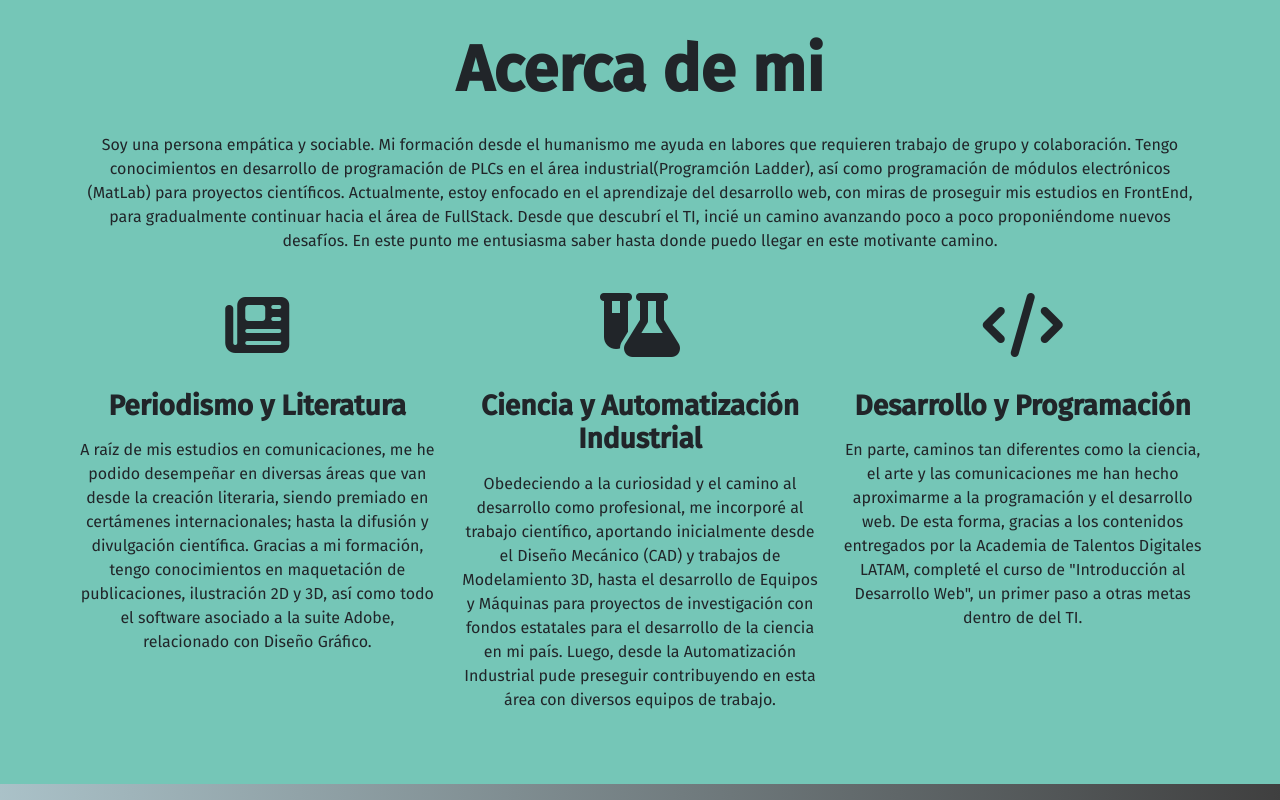
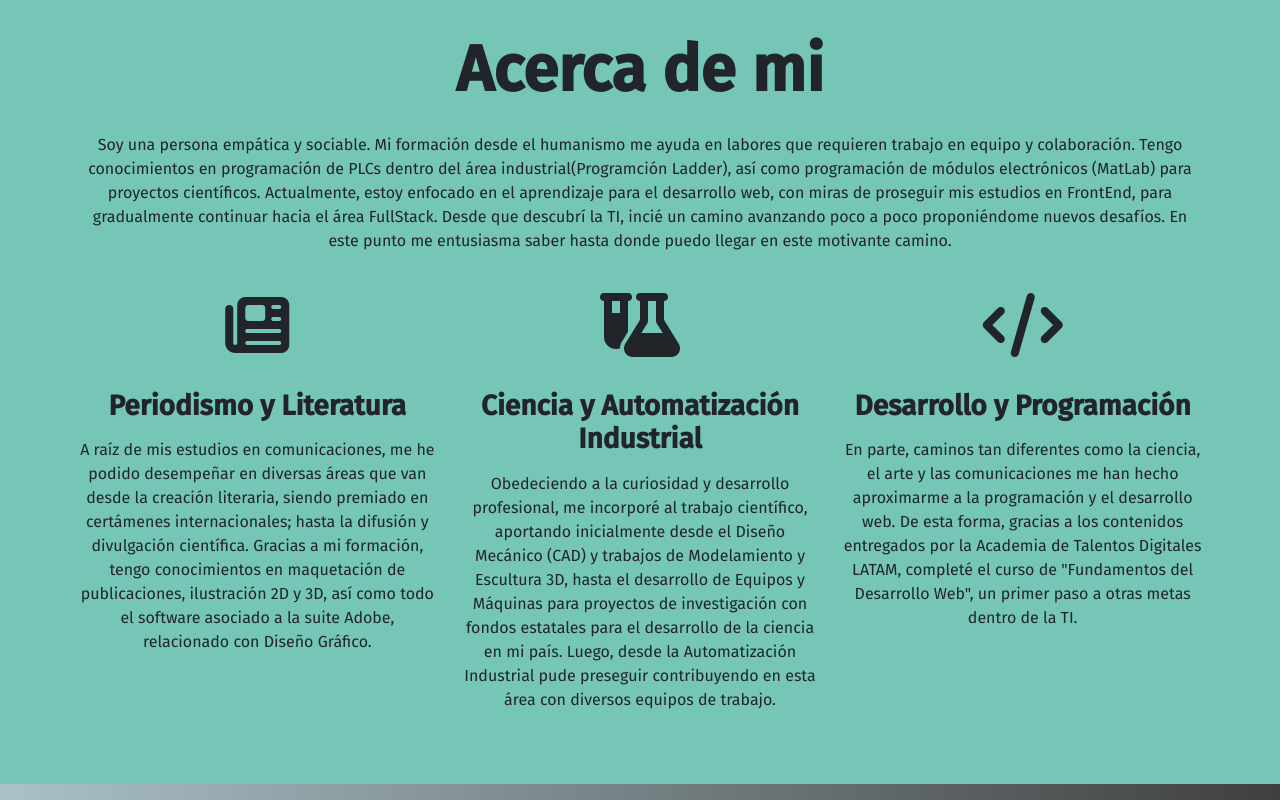
Before and after one commit to BalwantSight/BalwantSight.github.io, a plain HTML site: page index.html in a window 1280 px wide. Shown: the part 900-1700 px from the top of the page. Drawn offline with nearby package versions, Linux system fonts and the light colour scheme; grey boxes are pictures that could not be loaded.

Commit message:
Update index.html
Correción de errores tipográficos

```diff
--- a/index.html
+++ b/index.html
@@ -86,14 +86,14 @@
         <p class="my-4">
             Soy una persona empática y sociable. Mi formación desde el humanismo me ayuda en labores que
             requieren
-            trabajo de grupo y colaboración. Tengo conocimientos en desarrollo de programación de PLCs en el
+            trabajo en equipo y colaboración. Tengo conocimientos en programación de PLCs dentro del
             área
             industrial(Programción Ladder), así como programación de módulos electrónicos (MatLab) para proyectos
             científicos.
-            Actualmente, estoy enfocado en el aprendizaje del desarrollo web, con miras de proseguir mis
+            Actualmente, estoy enfocado en el aprendizaje para el desarrollo web, con miras de proseguir mis
             estudios en
-            FrontEnd, para gradualmente continuar hacia el área de FullStack.
-            Desde que descubrí el TI, incié un camino avanzando poco a poco proponiéndome nuevos desafíos. En este punto
+            FrontEnd, para gradualmente continuar hacia el área FullStack.
+            Desde que descubrí la TI, incié un camino avanzando poco a poco proponiéndome nuevos desafíos. En este punto
             me
             entusiasma saber hasta donde puedo llegar en este motivante camino.
         </p>
@@ -113,8 +113,8 @@
                 <i class="fas fa-solid fa-flask-vial fa-4x my-3"></i>
                 <h3 class="my-3 fw-bold">Ciencia y Automatización Industrial</h3>
                 <p class="my-3">
-                    Obedeciendo a la curiosidad y el camino al desarrollo como profesional, me incorporé al trabajo científico,
-                    aportando inicialmente desde el Diseño Mecánico (CAD) y trabajos de Modelamiento 3D, hasta el
+                    Obedeciendo a la curiosidad y desarrollo profesional, me incorporé al trabajo científico,
+                    aportando inicialmente desde el Diseño Mecánico (CAD) y trabajos de Modelamiento y Escultura 3D, hasta el
                     desarrollo
                     de Equipos y Máquinas para proyectos de investigación con fondos estatales para el desarrollo de la
                     ciencia en mi país.
@@ -129,8 +129,8 @@
                     En parte, caminos tan diferentes como la ciencia, el arte y las comunicaciones me han hecho
                     aproximarme a la programación y el desarrollo web. De esta forma, gracias a los contenidos
                     entregados
-                    por la Academia de Talentos Digitales LATAM, completé el curso de "Introducción al Desarrollo Web",
-                    un primer paso a otras metas dentro de del TI.
+                    por la Academia de Talentos Digitales LATAM, completé el curso de "Fundamentos del Desarrollo Web",
+                    un primer paso a otras metas dentro de la TI.
                 </p>
             </div>
         </div>
@@ -245,7 +245,7 @@
 
     <!-- Footer Section -->
     <footer class="bg-dark text-center text-light p-4">
-        <p class="mb-0">Balwnant Sight. 2022. Todos los derechos reservados.</p>
+        <p class="mb-0">Balwant Sight. 2022. Todos los derechos reservados.</p>
     </footer>
 
     <!-- Bootstrap JavaScript Libraries -->
```
